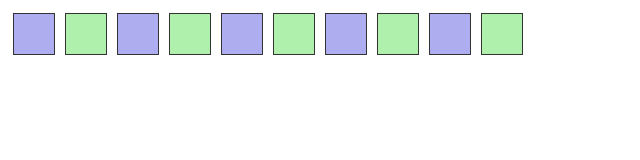
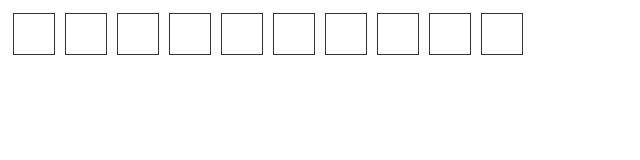
Before and after one commit to boiko-t/tasks, a plain HTML site: page Hometask-15-06/index.html in a window 1280 px wide. Shown: the whole page, without its empty margins (0-640 px from the left). Drawn offline with Linux system fonts and the light colour scheme.

Commit message:
Update index.html

```diff
--- a/Hometask-15-06/index.html
+++ b/Hometask-15-06/index.html
@@ -8,16 +8,16 @@
 </head>
 <body>
     <div id="grid-1">
-        <div class="grid-item grid-item-background"></div>
-        <div class="grid-item" style="background: #aff0ad;"></div>
-        <div class="grid-item grid-item-background"></div>
-        <div class="grid-item" style="background: #aff0ad;"></div>
-        <div class="grid-item grid-item-background"></div>
-        <div class="grid-item" style="background: #aff0ad;"></div>
-        <div class="grid-item grid-item-background"></div>
-        <div class="grid-item" style="background: #aff0ad;"></div>
-        <div class="grid-item grid-item-background"></div>
-        <div class="grid-item" style="background: #aff0ad;"></div>
+        <div class="grid-item"></div>
+        <div class="grid-item"></div>
+        <div class="grid-item"></div>
+        <div class="grid-item"></div>
+        <div class="grid-item"></div>
+        <div class="grid-item"></div>
+        <div class="grid-item"></div>
+        <div class="grid-item"></div>
+        <div class="grid-item"></div>
+        <div class="grid-item"></div>
     </div>
     <p class="text-placeholder"></p>
 </body>
```
